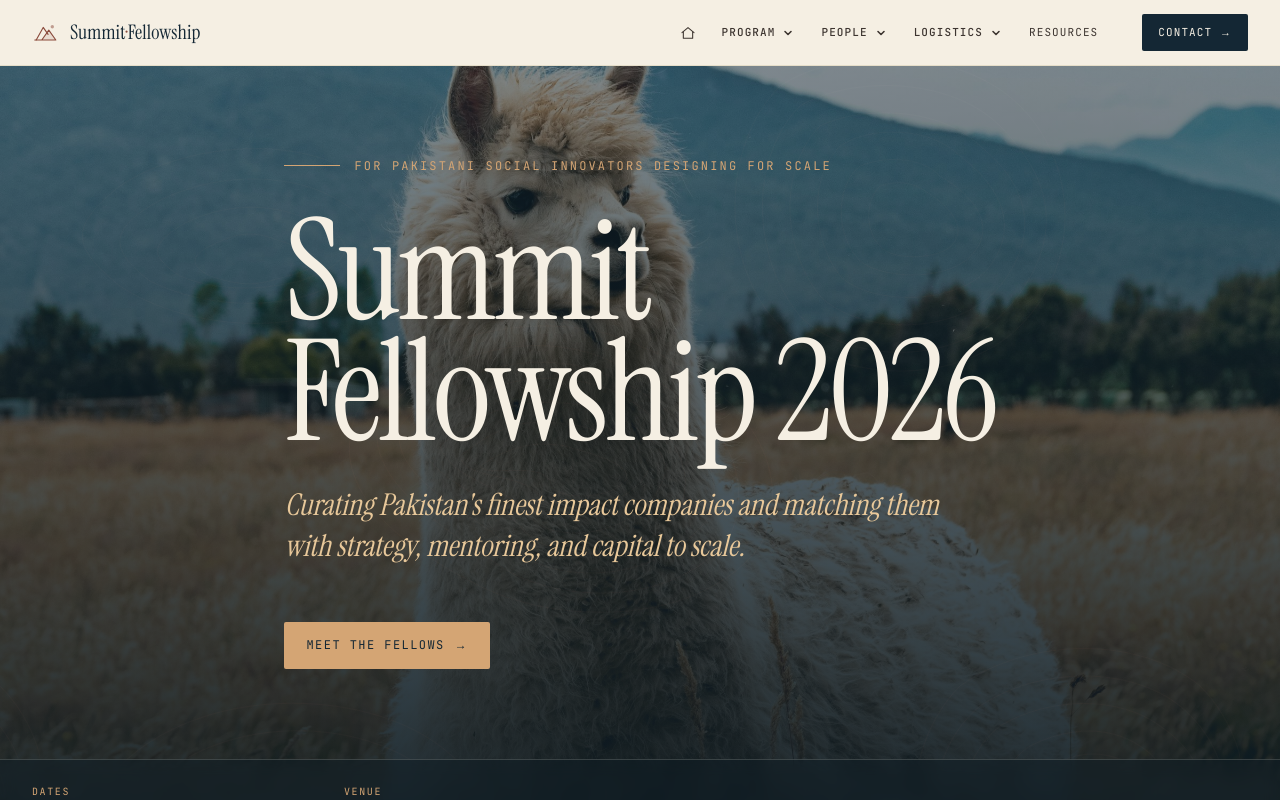
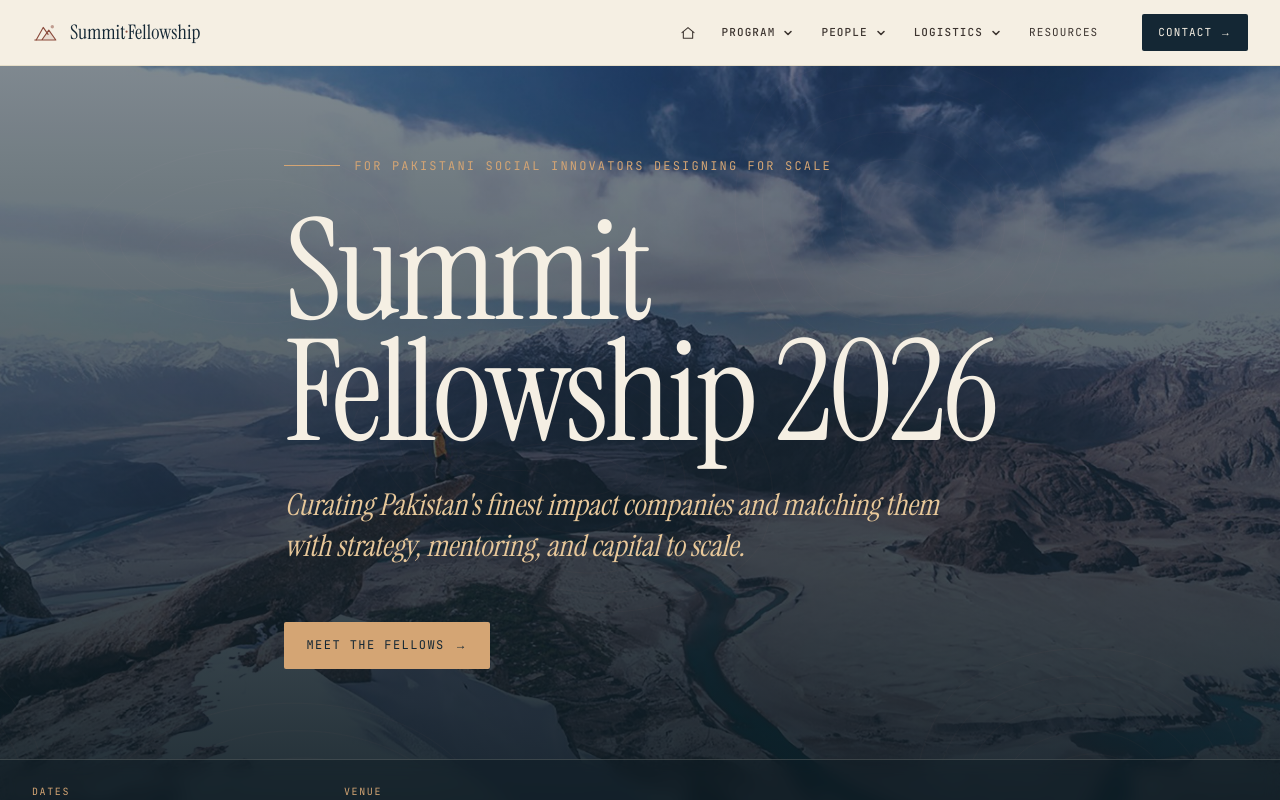
Before and after one commit to usmanjaved-droid/summit-fellowship-website, a Next.js app: page / in a window 1280 px wide. Shown: the top 800 px of the page. Built offline with nearby package versions, Linux system fonts and the light colour scheme.

Commit message:
feat: use Hero Home image for home page hero

```diff
--- a/app/globals.css
+++ b/app/globals.css
@@ -644,7 +644,7 @@ p { text-wrap: pretty; margin: 0; }
   position: absolute; inset: 0;
   background:
     linear-gradient(180deg, rgba(20, 39, 52, 0.55) 0%, rgba(12, 26, 34, 0.95) 100%),
-    url("/images/skardu/karakoram-hero.jpg") center/cover;
+    url("/images/skardu/Hero%20Home.jpg") center/cover;
   z-index: 0;
 }
 .hero .topo-bg { z-index: 1; opacity: 0.12; mix-blend-mode: screen; }
```
Also changed, not shown: public/images/skardu/Hero Home.jpg (added).
